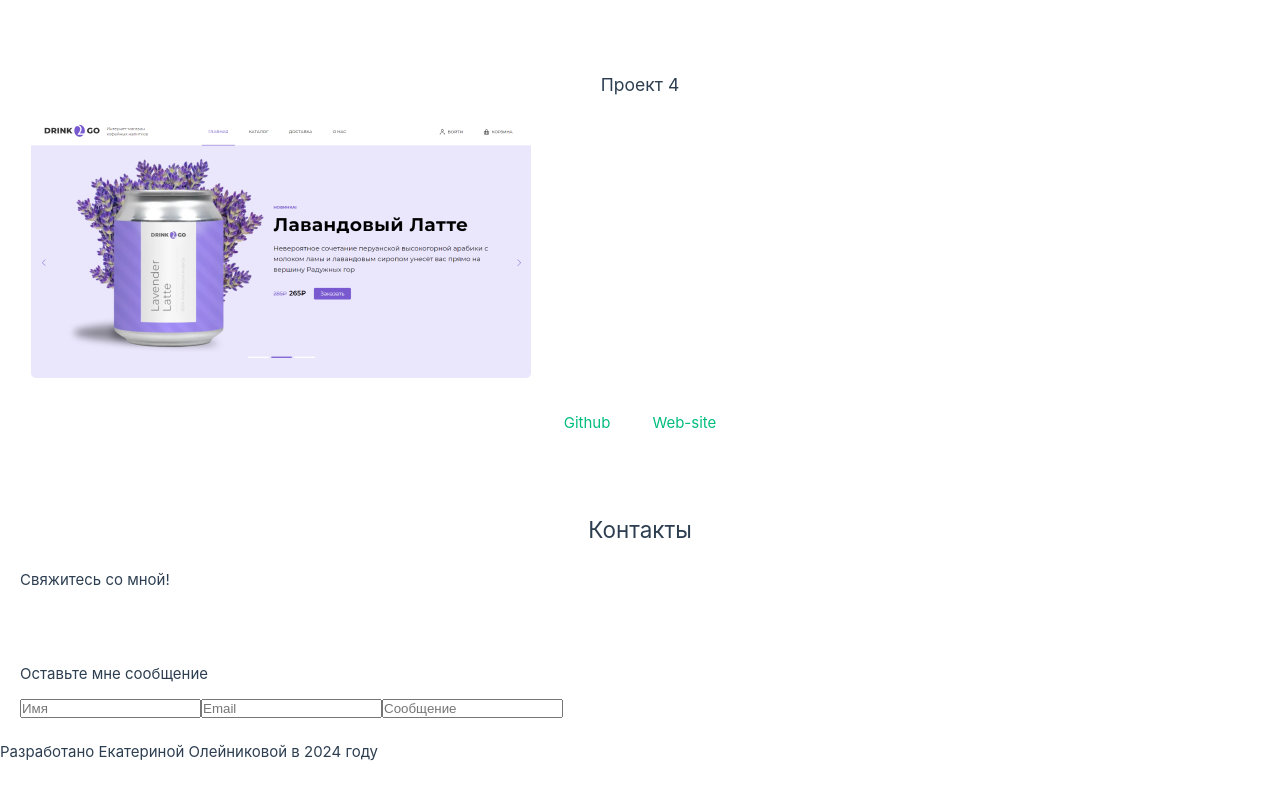
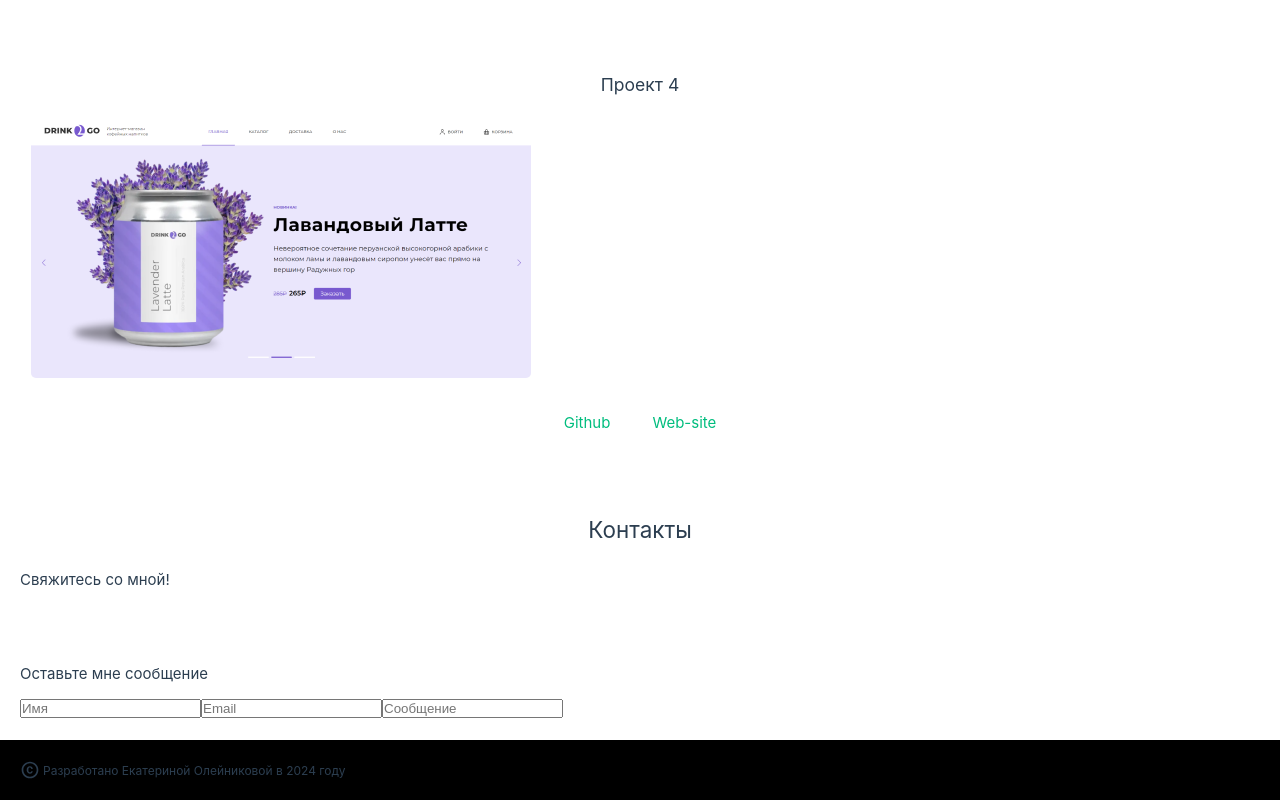
Before and after one commit to Kawin-xxx/Portfolio, a Vue app: page / in a window 1280 px wide. Shown: the part 3302-4102 px from the top of the page. Before the commit the page ends 4066 px from the top, so only its background shows below. Built offline with nearby package versions, Linux system fonts and the light colour scheme.

Commit message:
Change grid for footer

```diff
--- a/src/components/MainFooter.vue
+++ b/src/components/MainFooter.vue
@@ -7,10 +7,39 @@ export default {
 <template>
     <footer class="footer">
         <div class="footer__container container">
-            <p class="footer__description">Разработано Екатериной Олейниковой в 2024 году</p>
+            <p class="footer__copyright">
+                <svg aria-label="Значок копирайта" width="20px" height="20px" class="footer__icon">
+                    <use xlink:href="#icon-copyright" fill="white"/>
+                </svg>
+                <span class="footer__text">Разработано Екатериной Олейниковой в 2024 году</span>
+            </p>
         </div>
     </footer>
 </template>
 
-<style scoped>
+<style scoped lang="scss">
+.footer {
+    min-height: 60px;
+    width: 100%;
+    background-color: black;
+}
+
+.footer__container {
+    padding: 20px;
+    display: flex;
+    justify-content: space-between;
+}
+
+.footer__copyright {
+    font-size: 12px;
+}
+
+.footer__icon {
+    vertical-align: middle;
+    margin-right: 3px;
+}
+
+.footer__text {
+    vertical-align: middle;
+}
 </style>
```
Also changed, not shown: src/assets/img/icons/copyright.svg (added).
